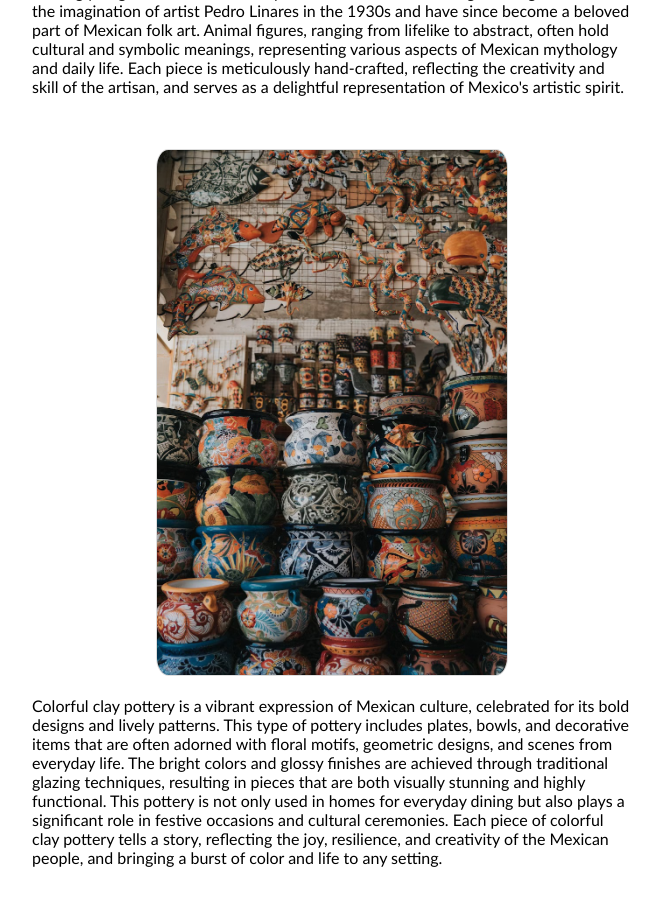
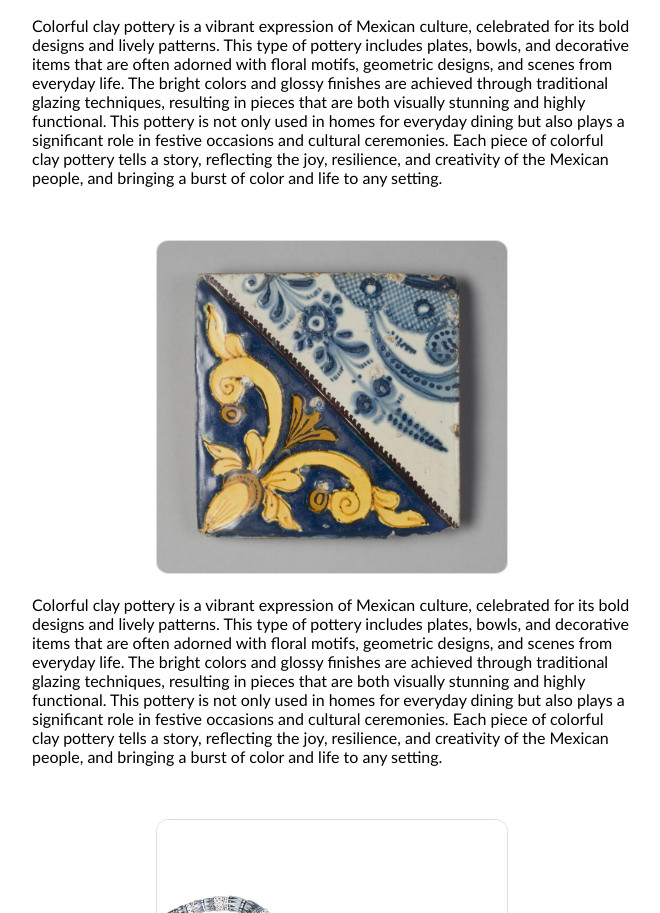
Before and after one commit to antoniav000/span205-project, a website: page pottery-clay-works.html in a window 1280 px wide. Shown: the part 1427-2340 px from the top of the page, without its empty margins (308-968 px from the left). Drawn offline with Linux system fonts and the light colour scheme.

Commit message:
pottery-clay-works.html image additions and reordering

```diff
--- a/pottery-clay-works.html
+++ b/pottery-clay-works.html
@@ -31,6 +31,29 @@
             exemplify the timeless beauty and functional elegance of traditional Mexican pottery, making them treasured additions
             to any collection. (University of Delaware Special Collections)</p3>
        </div>
+
+       <div class="image-description">
+        <img src="assets/pottery-clay/blueandwhitejar.jpeg" alt="Colorful Pottery">
+        <p3>Colorful clay pottery is a vibrant expression of Mexican culture, celebrated for its bold designs and lively
+            patterns. This type of pottery includes plates, bowls, and decorative items that are often adorned with floral
+            motifs, geometric designs, and scenes from everyday life. The bright colors and glossy finishes are achieved
+            through traditional glazing techniques, resulting in pieces that are both visually stunning and highly functional.
+            This pottery is not only used in homes for everyday dining but also plays a significant role in festive occasions
+            and cultural ceremonies. Each piece of colorful clay pottery tells a story, reflecting the joy, resilience, and
+            creativity of the Mexican people, and bringing a burst of color and life to any setting.</p3>
+       </div>
+
+       <div class="image-description">
+        <img src="assets/pottery-clay/bluegoldtile.jpeg" alt="Colorful Pottery">
+        <p3>Colorful clay pottery is a vibrant expression of Mexican culture, celebrated for its bold designs and lively
+            patterns. This type of pottery includes plates, bowls, and decorative items that are often adorned with floral
+            motifs, geometric designs, and scenes from everyday life. The bright colors and glossy finishes are achieved
+            through traditional glazing techniques, resulting in pieces that are both visually stunning and highly functional.
+            This pottery is not only used in homes for everyday dining but also plays a significant role in festive occasions
+            and cultural ceremonies. Each piece of colorful clay pottery tells a story, reflecting the joy, resilience, and
+            creativity of the Mexican people, and bringing a burst of color and life to any setting.</p3>
+       </div>
+
        <div class="image-description">
         <img src="assets/pottery-clay/armadillo.webp" alt="Armadillo Sculpture">
         <p3>TAnimal figures and alebrijes are among the most enchanting forms of Mexican clay works, known
@@ -42,18 +65,9 @@
             is meticulously hand-crafted, reflecting the creativity and skill of the artisan, and serves as a delightful
             representation of Mexico's artistic spirit.</p3>
        </div>
+
        <div class="image-description">
         <img src="assets/pottery-clay/potterywall.jpeg" alt="Colorful Pottery">
-        <p3>Colorful clay pottery is a vibrant expression of Mexican culture, celebrated for its bold designs and lively
-            patterns. This type of pottery includes plates, bowls, and decorative items that are often adorned with floral
-            motifs, geometric designs, and scenes from everyday life. The bright colors and glossy finishes are achieved
-            through traditional glazing techniques, resulting in pieces that are both visually stunning and highly functional.
-            This pottery is not only used in homes for everyday dining but also plays a significant role in festive occasions
-            and cultural ceremonies. Each piece of colorful clay pottery tells a story, reflecting the joy, resilience, and
-            creativity of the Mexican people, and bringing a burst of color and life to any setting.</p3>
-       </div>
-       <div class="image-description">
-        <img src="assets/pottery-clay/blueandwhitejar.jpeg" alt="Colorful Pottery">
         <p3>Colorful clay pottery is a vibrant expression of Mexican culture, celebrated for its bold designs and lively
             patterns. This type of pottery includes plates, bowls, and decorative items that are often adorned with floral
             motifs, geometric designs, and scenes from everyday life. The bright colors and glossy finishes are achieved
```
